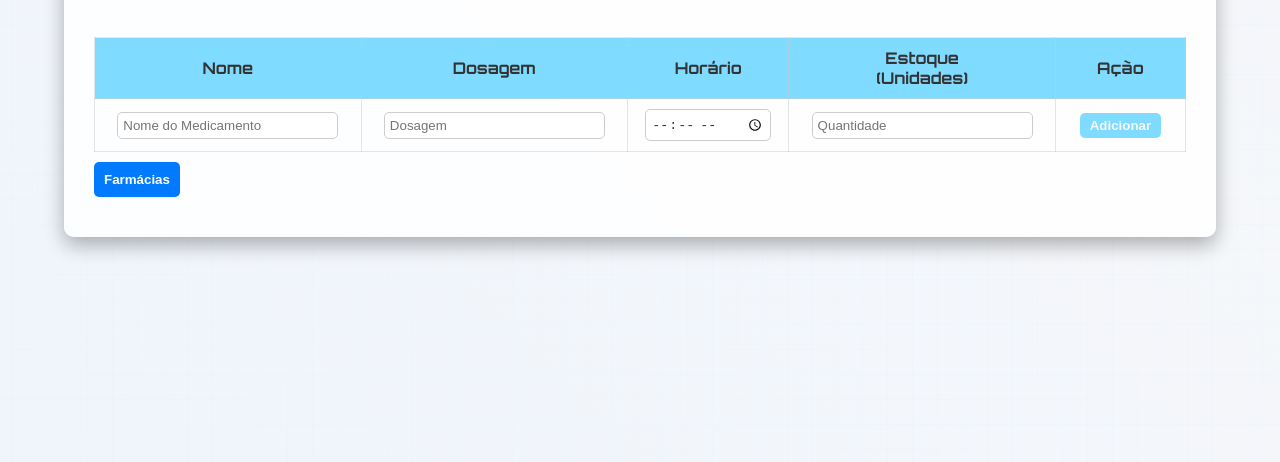
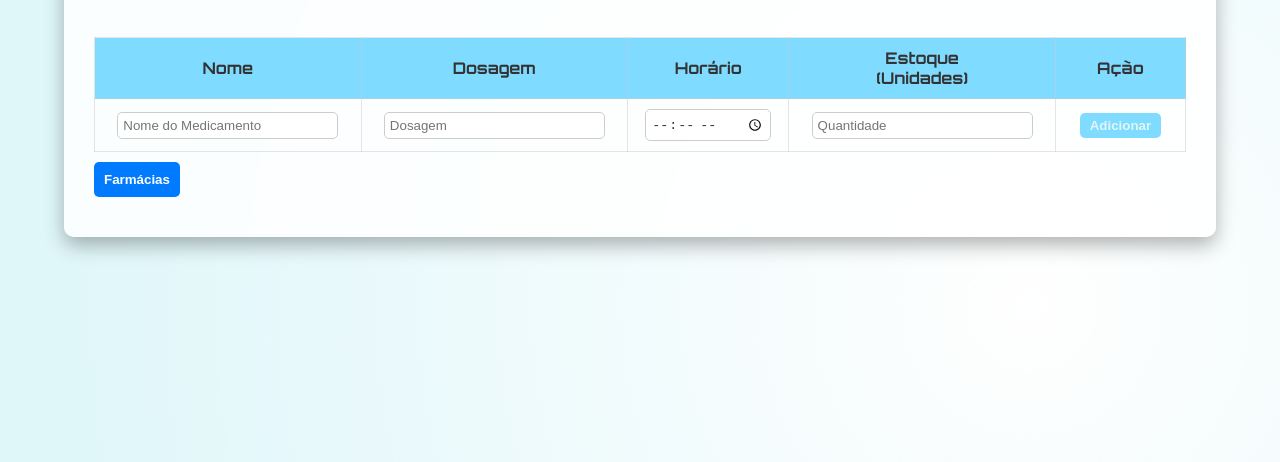
Before and after one commit to RAVELLSL/SGI-adm-medicamentos, a plain HTML site: page index.html in a window 1280 px wide. Shown: the part 338-800 px from the top of the page. Drawn offline with Linux system fonts and the light colour scheme.

Commit message:
Update index.html

```diff
--- a/index.html
+++ b/index.html
@@ -15,7 +15,7 @@
        VARIÁVEIS & RESET
     ================================= */
     :root {
-      --bg-main: #f5f7fa;
+      --bg-main: #e0f7fa; /* Cor base do fundo */
       --glass-bg: rgba(255, 255, 255, 0.85);
       --accent-color: #7fdbff;
       --secondary-accent: #ff80ab;
@@ -35,7 +35,9 @@
       box-sizing: border-box;
     }
     /* ================================
-       FUNDO ANIMADO FUTURISTA SUAVE
+       FUNDO MELHORADO
+       - Fundo base com radial-gradient e animação suave de pulso
+       - Overlay sutil com padrão de pontos para um toque futurista
     ================================= */
     body {
       font-family: 'Poppins', sans-serif;
@@ -51,23 +53,19 @@
     body::before {
       content: "";
       position: fixed;
-      top: -50%;
-      left: -50%;
-      width: 200%;
-      height: 200%;
-      background: linear-gradient(45deg, #f5f7fa, #e0efff, #f5f7fa, #e0efff);
-      background-size: 400% 400%;
-      animation: gradientAnim 20s ease infinite;
+      top: -10%;
+      left: -10%;
+      width: 120%;
+      height: 120%;
+      background: radial-gradient(circle at center, #ffffff, var(--bg-main) 70%);
+      background-size: 150% 150%;
+      animation: pulseBg 25s ease-in-out infinite;
       z-index: -2;
-      transform: translateZ(0);
     }
-    @keyframes gradientAnim {
-      0% { background-position: 0% 50%; }
-      50% { background-position: 100% 50%; }
-      100% { background-position: 0% 50%; }
-    }
-    @media (prefers-reduced-motion: reduce) {
-      body::before { animation: none; }
+    @keyframes pulseBg {
+      0%   { transform: scale(1);   opacity: 1; }
+      50%  { transform: scale(1.05);  opacity: 0.97; }
+      100% { transform: scale(1);   opacity: 1; }
     }
     body::after {
       content: "";
@@ -77,10 +75,12 @@
       width: 100%;
       height: 100%;
       background-image:
-        linear-gradient(0deg, transparent 24%, rgba(127, 219, 255, 0.03) 25%, rgba(127, 219, 255, 0.03) 26%, transparent 27%, transparent 74%, rgba(127, 219, 255, 0.03) 75%, rgba(127, 219, 255, 0.03) 76%, transparent 77%, transparent),
-        linear-gradient(90deg, transparent 24%, rgba(127, 219, 255, 0.03) 25%, rgba(127, 219, 255, 0.03) 26%, transparent 27%, transparent 74%, rgba(127, 219, 255, 0.03) 75%, rgba(127, 219, 255, 0.03) 76%, transparent 77%, transparent);
+        radial-gradient(circle, rgba(127, 219, 255, 0.05) 1px, transparent 1px),
+        radial-gradient(circle, rgba(127, 219, 255, 0.05) 1px, transparent 1px);
+      background-position: 0 0, 25px 25px;
       background-size: 50px 50px;
       z-index: -1;
+      opacity: 0.5;
     }
     /* ================================
        CONTAINER GLASSMORPHISM
@@ -246,7 +246,7 @@
         padding: 10px;
         font-size: 16px;
       }
-      /* Esconde o formulário dentro da tabela no desktop */
+      /* Esconde o formulário na tabela para dispositivos móveis */
       #newEntry {
         display: none;
       }
@@ -308,12 +308,10 @@
   <script>
     let medicines = [];
 
-    // Atualiza o localStorage
     function updateLocalStorage() {
       localStorage.setItem("medicines", JSON.stringify(medicines));
     }
 
-    // Renderiza a tabela mantendo a linha de cadastro para desktop
     function renderMedicines() {
       const tbody = document.getElementById("medTable").querySelector("tbody");
       const newEntryRow = `
@@ -342,7 +340,6 @@
       });
     }
 
-    // Função comum para adicionar um medicamento
     function addMedicine(name, dosage, time, quantity) {
       let newMedicine = { name, dosage, time, quantity };
       medicines.push(newMedicine);
@@ -350,13 +347,11 @@
       renderMedicines();
     }
 
-    // Função para adicionar medicamento via formulário desktop (na tabela)
     function addMedicineFromTable() {
       let name = document.getElementById('newName').value;
       let dosage = document.getElementById('newDosage').value;
       let time = document.getElementById('newTime').value;
       let quantity = document.getElementById('newQuantity').value;
-
       if (name === "" || dosage === "" || time === "" || quantity === "") {
         alert("Por favor, preencha todos os campos.");
         return;
@@ -364,33 +359,28 @@
       addMedicine(name, dosage, time, quantity);
     }
 
-    // Função para adicionar medicamento via formulário móvel (fora da tabela)
     function addMedicineFromMobileForm() {
       let name = document.getElementById('mobileNewName').value;
       let dosage = document.getElementById('mobileNewDosage').value;
       let time = document.getElementById('mobileNewTime').value;
       let quantity = document.getElementById('mobileNewQuantity').value;
-
       if (name === "" || dosage === "" || time === "" || quantity === "") {
         alert("Por favor, preencha todos os campos.");
         return;
       }
       addMedicine(name, dosage, time, quantity);
-      // Limpa os campos do formulário móvel
       document.getElementById('mobileNewName').value = "";
       document.getElementById('mobileNewDosage').value = "";
       document.getElementById('mobileNewTime').value = "";
       document.getElementById('mobileNewQuantity').value = "";
     }
 
-    // Remove um medicamento
     function removeMedicine(index) {
       medicines.splice(index, 1);
       updateLocalStorage();
       renderMedicines();
     }
 
-    // Permite edição inline do medicamento
     function editMedicine(button) {
       let row = button.parentNode.parentNode;
       let index = row.getAttribute("data-index");
@@ -419,13 +409,11 @@
       }
     }
 
-    // Alterna a exibição da lista de farmácias
     function togglePharmacyList() {
       let list = document.getElementById("pharmacyList");
       list.classList.toggle("open");
     }
 
-    // Ao carregar a página, renderiza os dados salvos
     document.addEventListener('DOMContentLoaded', () => {
       const storedMedicines = localStorage.getItem("medicines");
       if (storedMedicines) {
```
